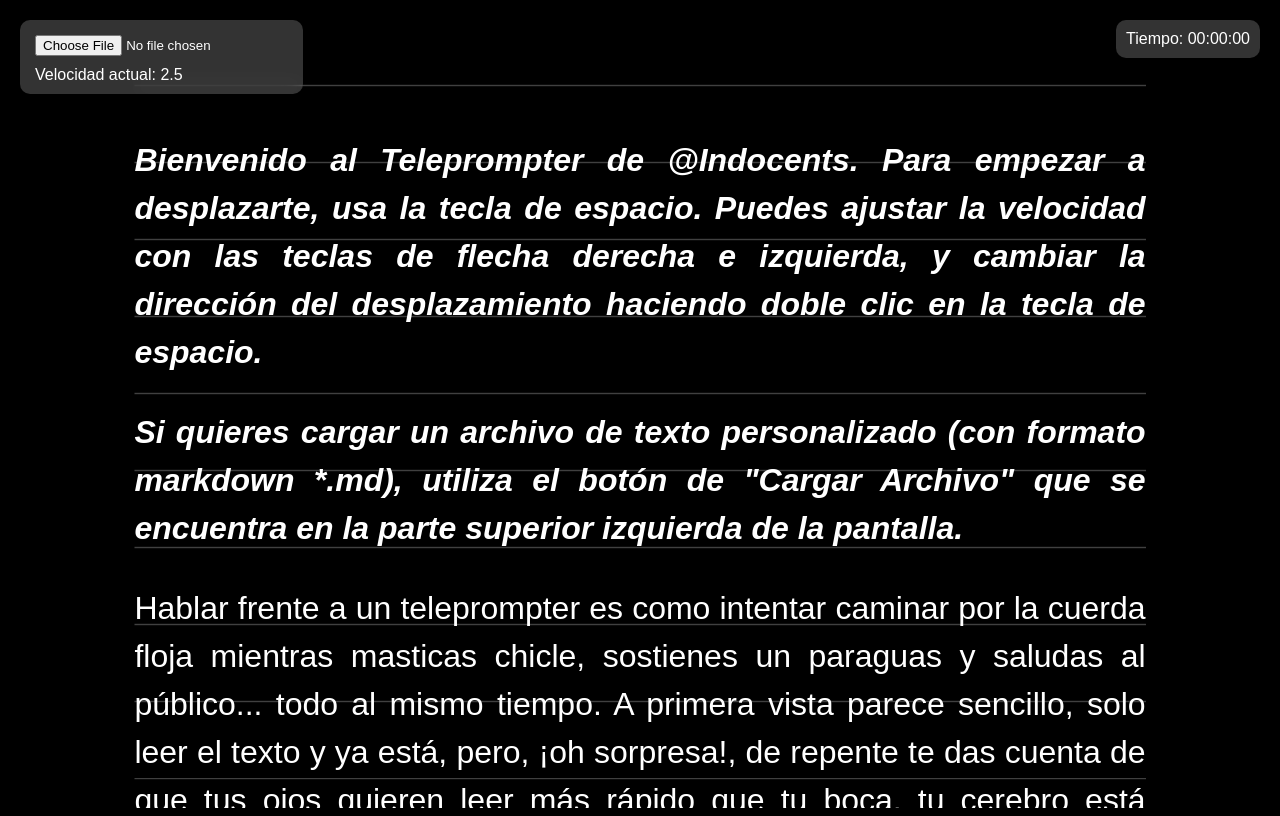
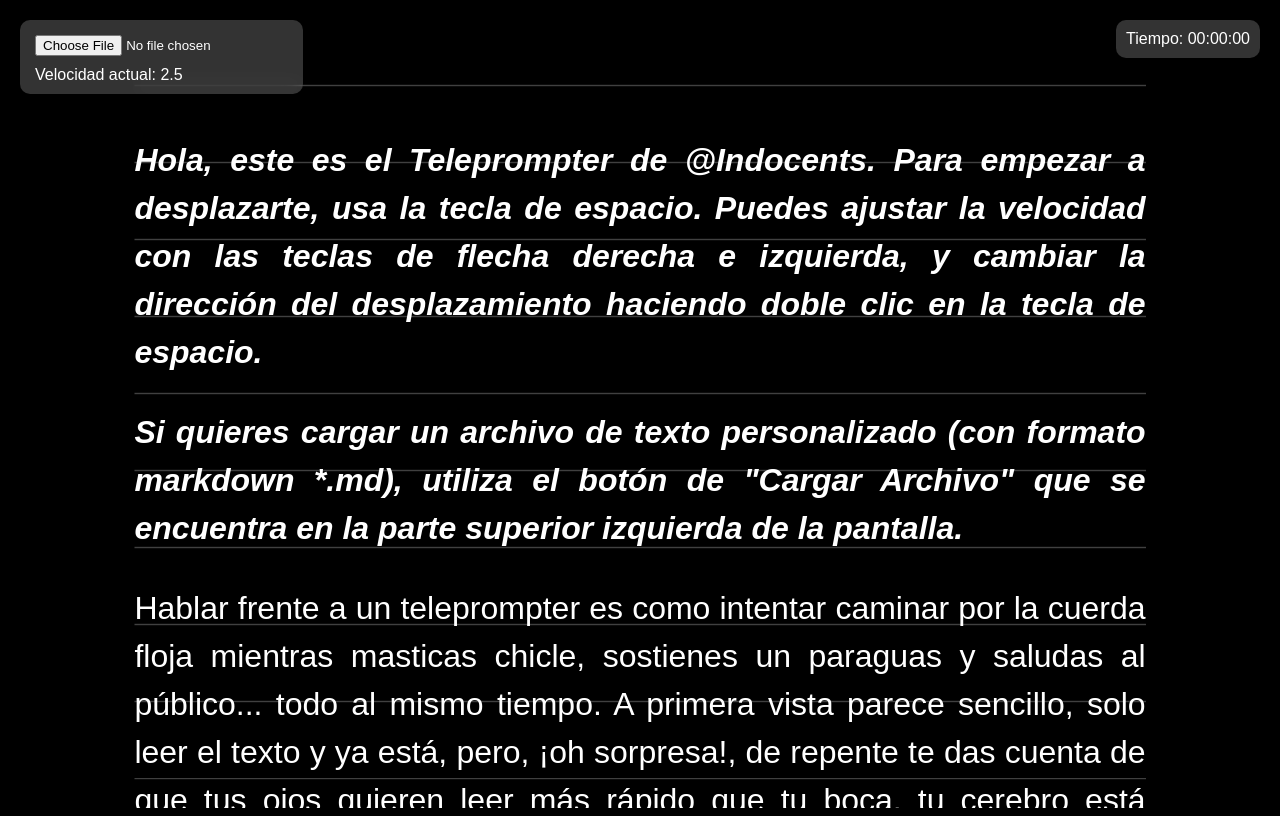
Before and after one commit to andoal/andoal.github.io, a plain HTML site: page teleprompter/index.html in a window 1280 px wide. Drawn offline with nearby package versions, Linux system fonts and the light colour scheme.

Commit message:
Ajuste en el texto de bienvenida

```diff
--- a/teleprompter/index.html
+++ b/teleprompter/index.html
@@ -104,7 +104,7 @@
     <div class="teleprompter-container">
         <div class="teleprompter-text" id="teleprompterText">
             <div class="marker marker-start" id="startMarker"></div>
-            <p><em><strong>Bienvenido al Teleprompter de @Indocents. Para empezar a desplazarte, usa la tecla de espacio. Puedes ajustar la velocidad con las teclas de flecha derecha e izquierda, y cambiar la dirección del desplazamiento haciendo doble clic en la tecla de espacio.</strong></em></p>
+            <p><em><strong>Hola, este es el Teleprompter de @Indocents. Para empezar a desplazarte, usa la tecla de espacio. Puedes ajustar la velocidad con las teclas de flecha derecha e izquierda, y cambiar la dirección del desplazamiento haciendo doble clic en la tecla de espacio.</strong></em></p>
             <p><em><strong>Si quieres cargar un archivo de texto personalizado (con formato markdown *.md), utiliza el botón de "Cargar Archivo" que se encuentra en la parte superior izquierda de la pantalla.</strong></em></p>
             <p>Hablar frente a un teleprompter es como intentar caminar por la cuerda floja mientras masticas chicle, sostienes un paraguas y saludas al público... todo al mismo tiempo. A primera vista parece sencillo, solo leer el texto y ya está, pero, ¡oh sorpresa!, de repente te das cuenta de que tus ojos quieren leer más rápido que tu boca, tu cerebro está tratando de recordar qué significaba esa palabra difícil, y tus manos empiezan a sudar como si estuvieras a punto de lanzar un discurso presidencial.</p>
             <p>Y luego está la velocidad. Demasiado rápido y parecerás un locutor de subastas vendiendo una vaca, demasiado lento y podrías poner a la audiencia a dormir... ¡sin importar cuán emocionante sea el texto! Y ahí es cuando empiezas a preguntarte si deberías haber practicado más, o quizás haber elegido una carrera diferente, como jardinero, donde el único texto que necesitas leer es el manual de instrucciones de la podadora.</p>
```
